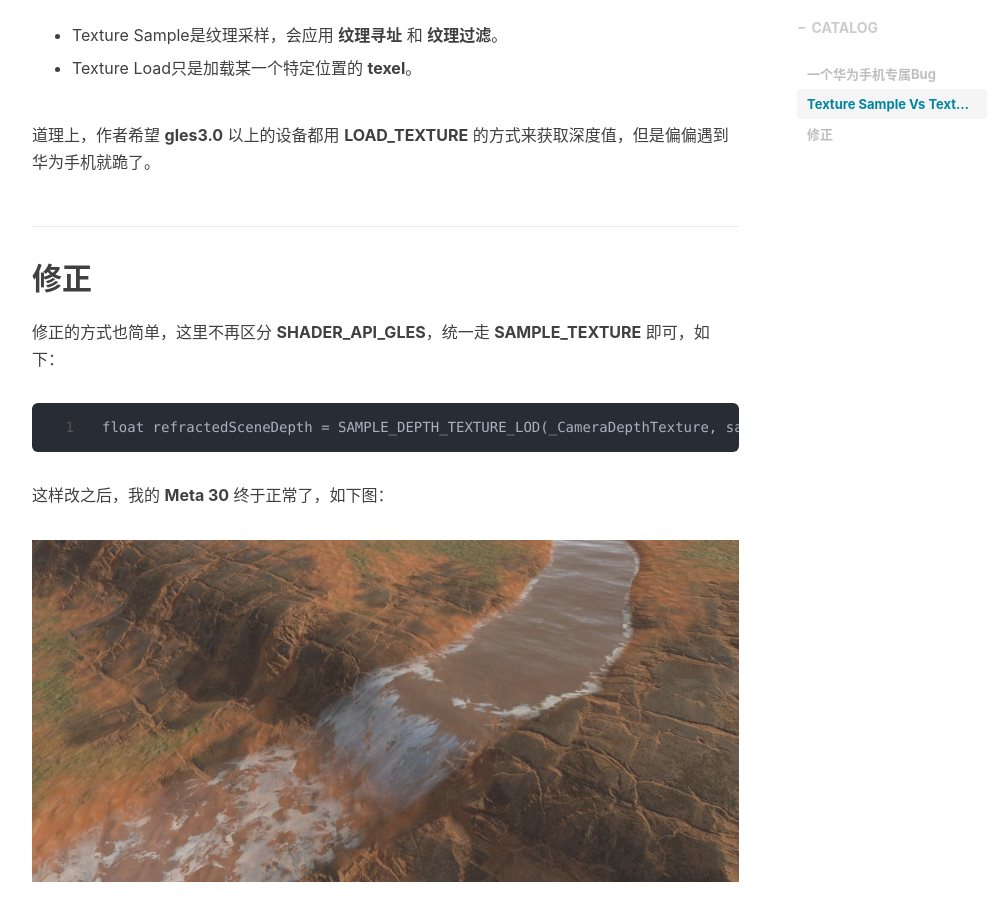
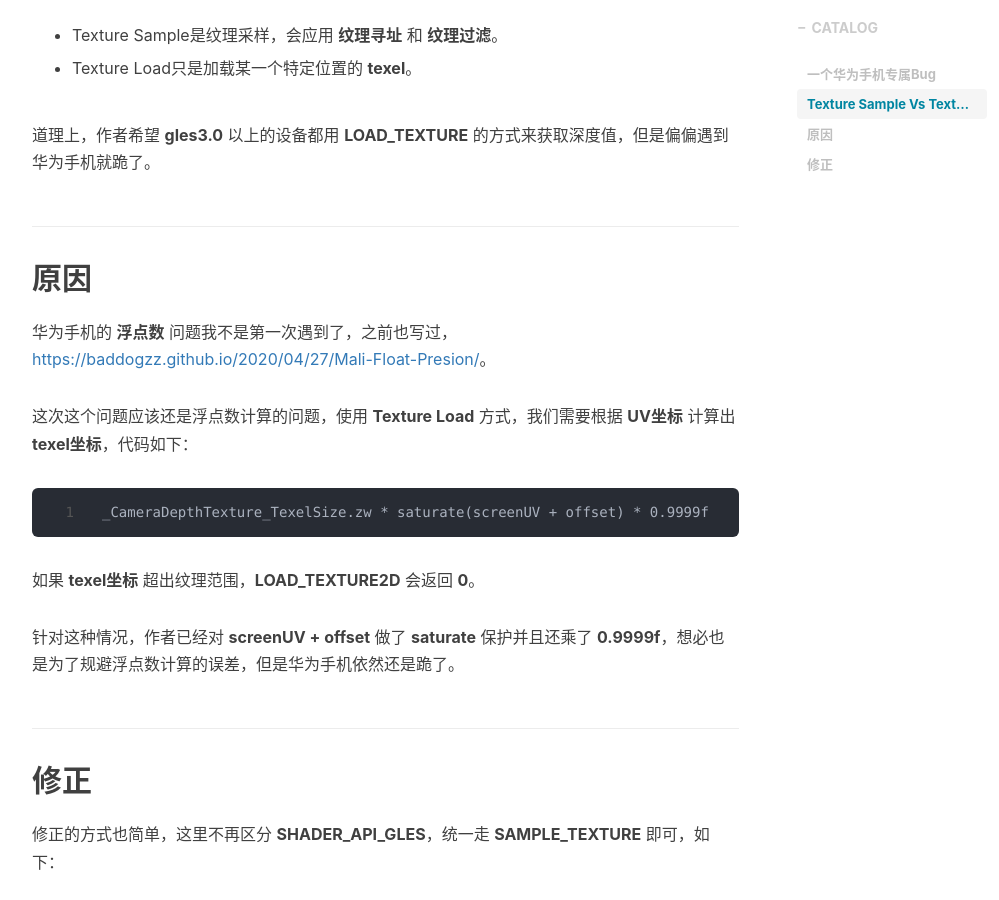
Before and after one commit to baddogzz/baddogzz.github.io, a Jekyll site: the page built from _posts/shader/2020-10-19-HW-LoadX-Bug.md, in a window 1280 px wide and 900 px high, scrolled down 1954 px. Shown: the whole window, without its empty margins (233-1232 px from the left). Built offline with Jekyll 4.4.1, drawn with Linux system fonts in a browser that asks for light colours; nearby versions of some CDN libraries; comment, search, counter and statistics services are not loaded.

Commit message:
add load x

````diff
--- a/_posts/shader/2020-10-19-HW-LoadX-Bug.md
+++ b/_posts/shader/2020-10-19-HW-LoadX-Bug.md
@@ -54,6 +54,20 @@ tags:
 
 道理上，作者希望 **gles3.0** 以上的设备都用 **LOAD_TEXTURE** 的方式来获取深度值，但是偏偏遇到华为手机就跪了。
 
+## 原因
+
+华为手机的 **浮点数** 问题我不是第一次遇到了，之前也写过，[https://baddogzz.github.io/2020/04/27/Mali-Float-Presion/](https://baddogzz.github.io/2020/04/27/Mali-Float-Presion/)。
+
+这次这个问题应该还是浮点数计算的问题，使用 **Texture Load** 方式，我们需要根据 **UV坐标** 计算出 **texel坐标**，代码如下：
+
+```
+_CameraDepthTexture_TexelSize.zw * saturate(screenUV + offset) * 0.9999f
+```
+
+如果 **texel坐标** 超出纹理范围，**LOAD_TEXTURE2D** 会返回 **0**。
+
+针对这种情况，作者已经对 **screenUV + offset** 做了 **saturate** 保护并且还乘了 **0.9999f**，想必也是为了规避浮点数计算的误差，但是华为手机依然还是跪了。
+
 ## 修正
 
 修正的方式也简单，这里不再区分 **SHADER_API_GLES**，统一走 **SAMPLE_TEXTURE** 即可，如下：
````
